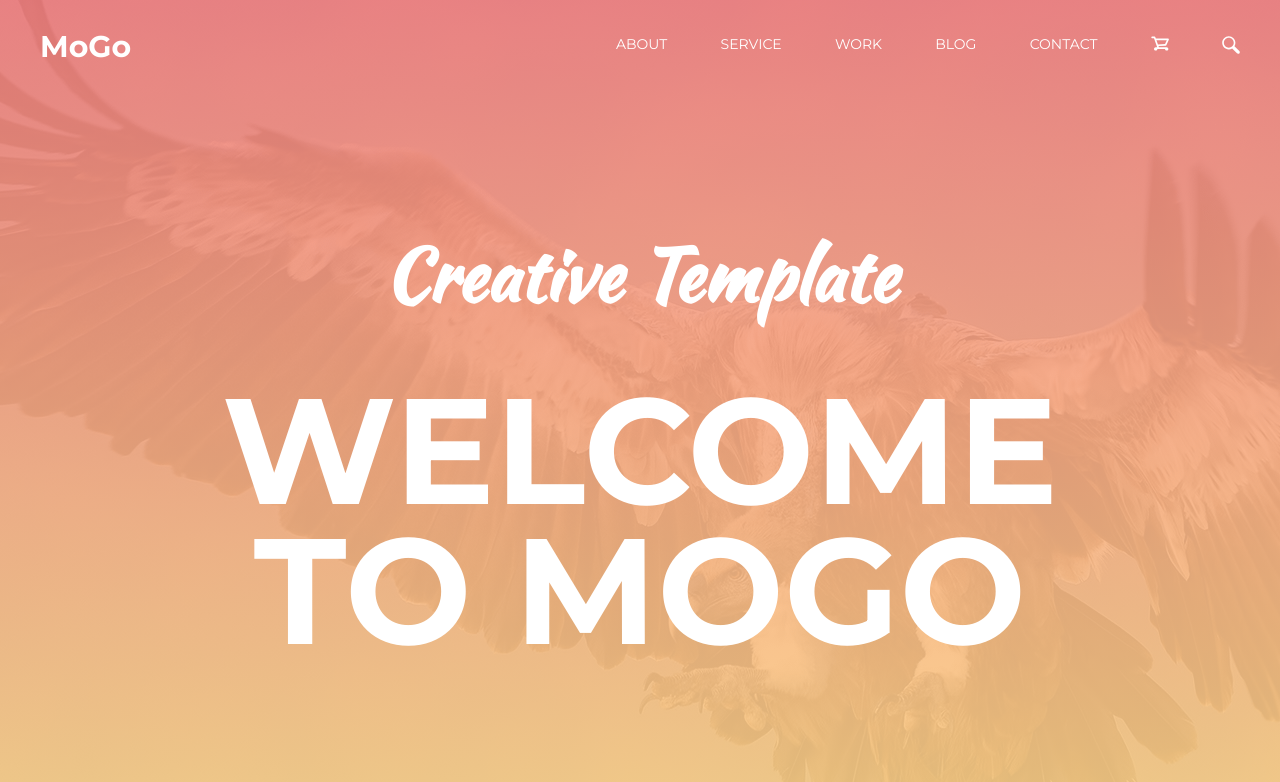
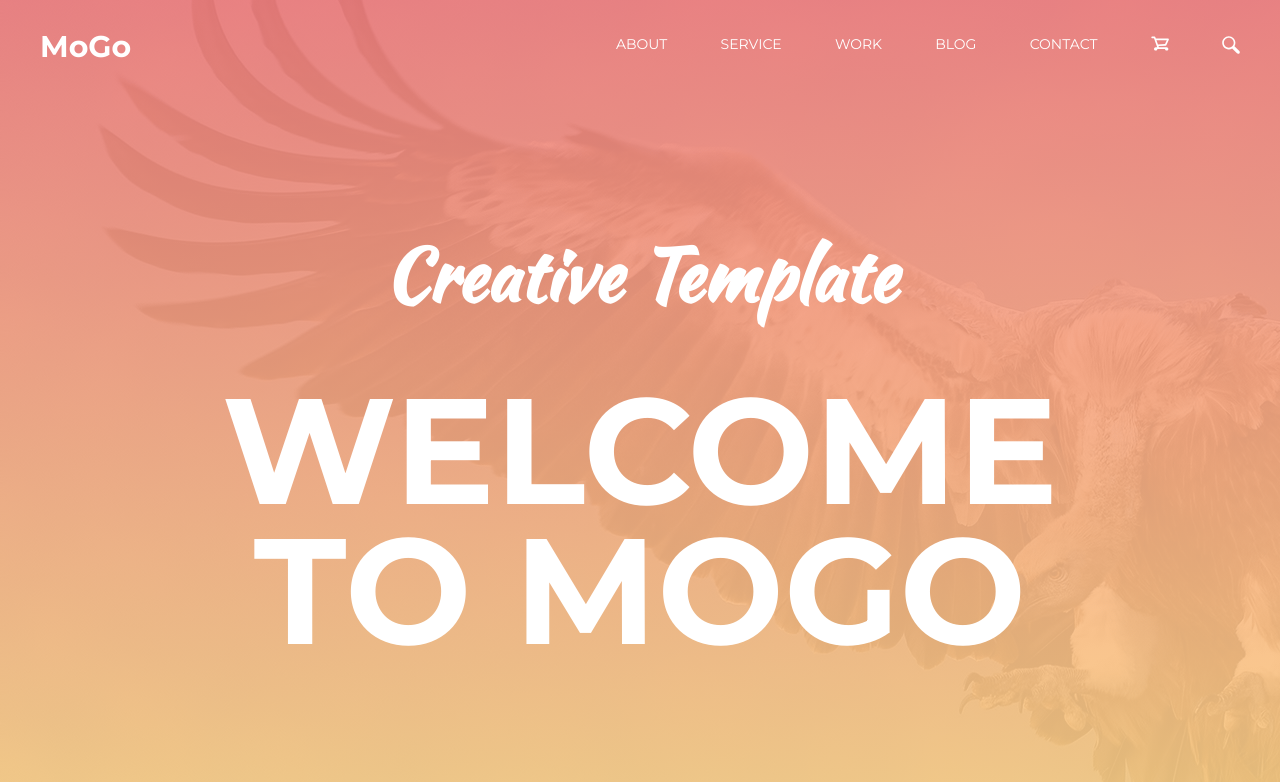
Before and after one commit to IrinaAdamchuk/goit-fe-course, a plain HTML site: page hw-10/index.html in a window 1280 px wide. Shown: the top 782 px of the page. Drawn offline with Linux system fonts and the light colour scheme.

Commit message:
bugs fixed

```diff
--- a/hw-10/CSS/styles.css
+++ b/hw-10/CSS/styles.css
@@ -24,32 +24,28 @@ img {
     position: relative;
     width: 100%;
     min-height: 1000px;
-    background-size: cover;
-    background-repeat: no-repeat;
 }
 
 .banner__overlay {
     position: absolute;
     width: 100%;
     min-height: 1000px;
-    background-image: -webkit-gradient(
-        linear,
-        left bottom, left top,
-        from(#fce38a), to(#f38181));
-    background-image: -o-linear-gradient(
-        bottom,
-        #fce38a 0%, #f38181 100%);
     background-image: linear-gradient(
         to top,
-        #fce38a 0%, #f38181 100%);
-    opacity: 0.9;
+        rgba(252, 227, 138, 0.9) 0%, rgba(243, 129, 129, 0.9) 100%),
+        url(../img/background.png);
+    background-size: cover;
+    background-repeat: no-repeat;
 }
 
-.banner__img {
-    height: 1000px;
-    -o-object-fit: cover;
-       object-fit: cover;
-    width: 100%;
+@media (min-resolution: 192dpi), (min-resolution: 2dppx) {
+    .banner__overlay {
+        background-image:
+        linear-gradient(
+        to top,
+        rgba(252, 227, 138, 0.9) 0%, rgba(243, 129, 129, 0.9) 100%),
+        url(../img/background@2x.png);
+    }
 }
 
 .container {
--- a/hw-10/index.html
+++ b/hw-10/index.html
@@ -38,7 +38,6 @@
             <h2 class="banner__item-title banner__item-title--large">Welcome to MoGo</h2>
             <button class="banner__btn">learn more</button>
         </div>
-        <img class="banner__img" srcset="img/background.png 1920w, img/background@2x.png 3840w" sizes="1920px" src="img/background.png" alt="slider" height="1000">
     </div>
 </header>
 <main class="container">
```
